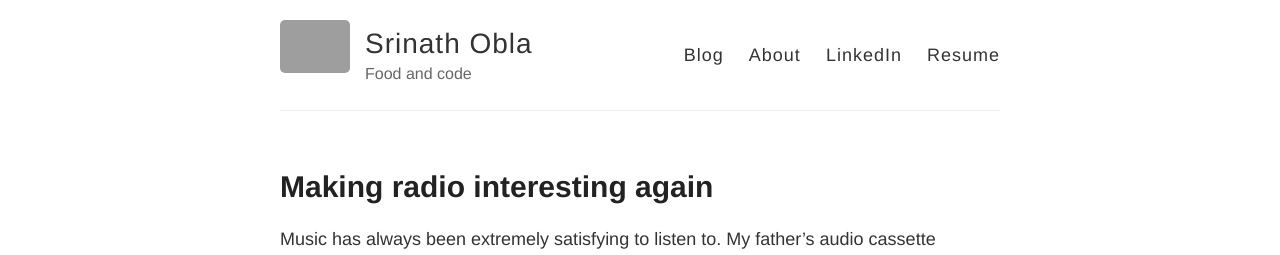
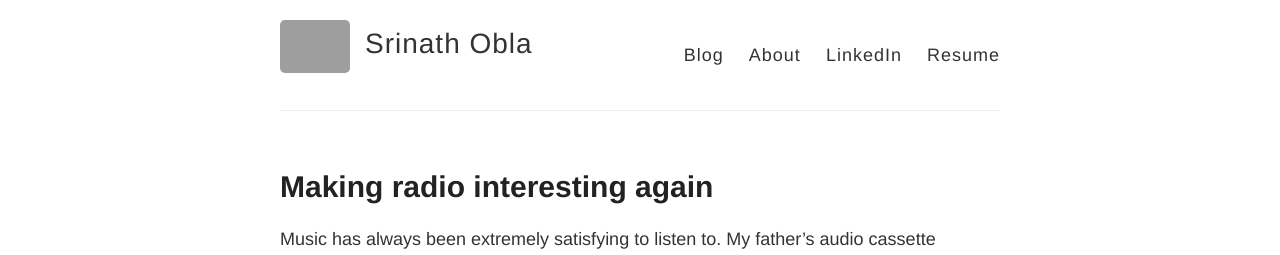
Before and after one commit to srinathos/srinathos.github.io, a Jekyll site: the page built from index.html, in a window 1280 px wide. Shown: the top 255 px of the page. Built offline with Jekyll 4.4.1, drawn with Linux system fonts in a browser that asks for light colours; grey boxes are pictures that could not be loaded.

Commit message:
Update config.yml to remove header
Removed header

```diff
--- a/_config.yml
+++ b/_config.yml
@@ -6,7 +6,7 @@
 name: Srinath Obla
 
 # Short bio or description (displayed in the header)
-description: Food and code
+description:
 
 # URL of your avatar or profile pic (you could use your GitHub profile pic)
 avatar: https://raw.githubusercontent.com/srinathos/website-images/master/misc/profile_pic.jpg
```
